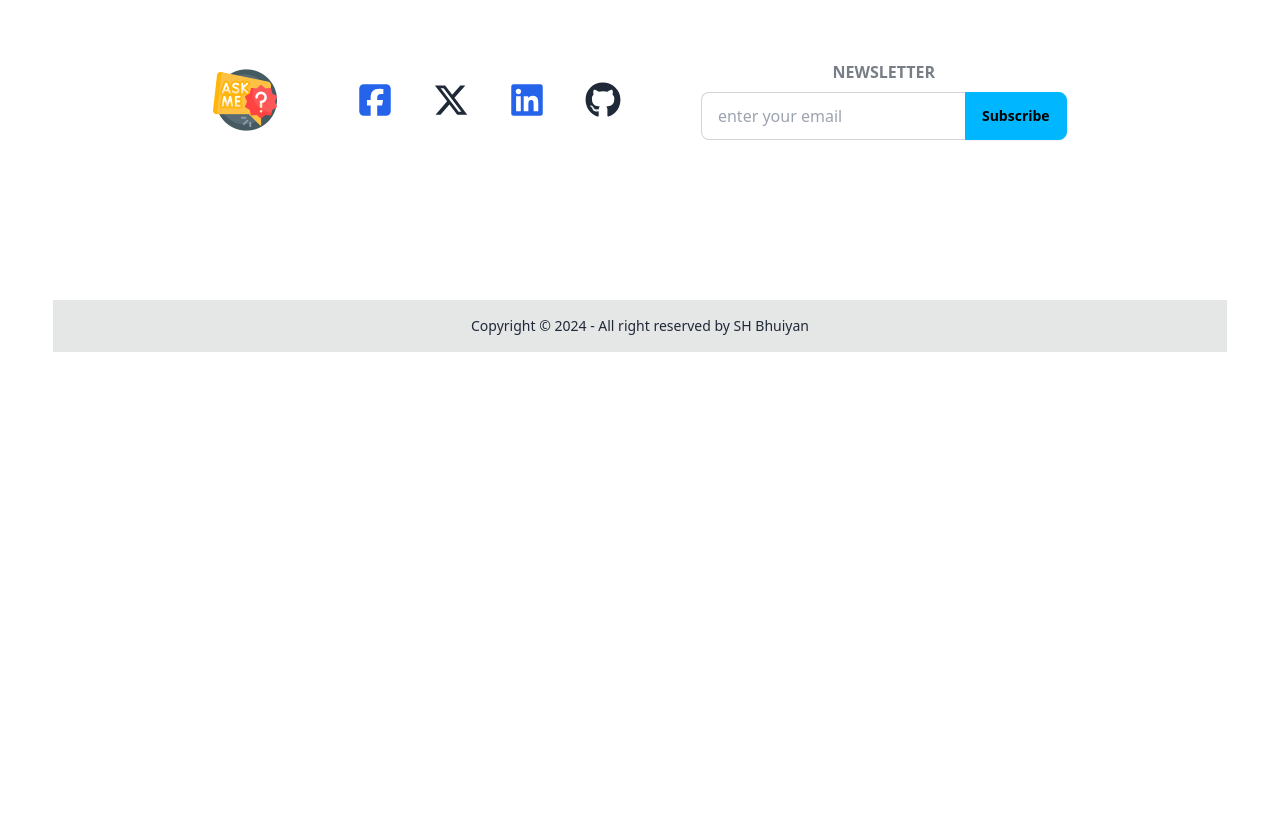
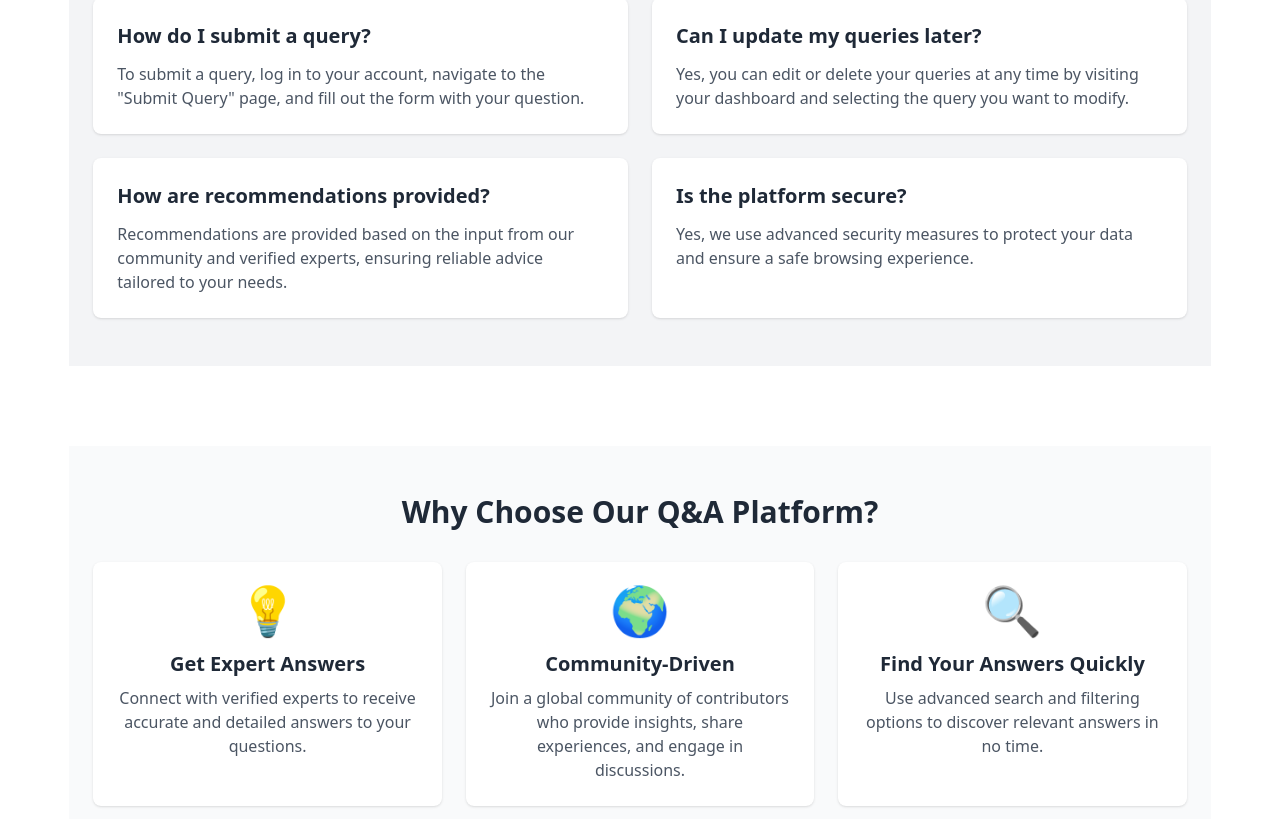
Before and after one commit to shbhuiyan/assisgnment11-client-side-in-ph, a React (Vite) app: page / in a window 1280 px wide. Shown: the part 1221-2040 px from the top of the page. Before the commit the page ends 1573 px from the top, so only its background shows below. Built offline with nearby package versions, Linux system fonts and the light colour scheme; no server answers.

Commit message:
added extra 2 section

```diff
--- /dev/null
+++ b/src/Components/FNQ.jsx
@@ -0,0 +1,53 @@
+
+const FNQ = () => {
+    return (
+      <section className="py-12 bg-gray-100">
+        <div className="max-w-7xl mx-auto px-6">
+          <h2 className="text-3xl font-bold text-gray-800 text-center mb-8">
+            Frequently Asked Queries
+          </h2>
+          <div className="grid grid-cols-1 md:grid-cols-2 gap-6">
+            <div className="bg-white p-6 shadow rounded-lg">
+              <h3 className="text-xl font-semibold text-gray-800 mb-3">
+                How do I submit a query?
+              </h3>
+              <p className="text-gray-600">
+                To submit a query, log in to your account, navigate to the &quot;Submit
+                Query&quot; page, and fill out the form with your question.
+              </p>
+            </div>
+            <div className="bg-white p-6 shadow rounded-lg">
+              <h3 className="text-xl font-semibold text-gray-800 mb-3">
+                Can I update my queries later?
+              </h3>
+              <p className="text-gray-600">
+                Yes, you can edit or delete your queries at any time by visiting
+                your dashboard and selecting the query you want to modify.
+              </p>
+            </div>
+            <div className="bg-white p-6 shadow rounded-lg">
+              <h3 className="text-xl font-semibold text-gray-800 mb-3">
+                How are recommendations provided?
+              </h3>
+              <p className="text-gray-600">
+                Recommendations are provided based on the input from our
+                community and verified experts, ensuring reliable advice tailored
+                to your needs.
+              </p>
+            </div>
+            <div className="bg-white p-6 shadow rounded-lg">
+              <h3 className="text-xl font-semibold text-gray-800 mb-3">
+                Is the platform secure?
+              </h3>
+              <p className="text-gray-600">
+                Yes, we use advanced security measures to protect your data and
+                ensure a safe browsing experience.
+              </p>
+            </div>
+          </div>
+        </div>
+      </section>
+    );
+  };
+
+export default FNQ;
--- /dev/null
+++ b/src/Components/FeaturesSection.jsx
@@ -0,0 +1,43 @@
+
+const FeaturesSection = () => {
+    return (
+      <section className="py-12 bg-gray-50">
+        <div className="max-w-7xl mx-auto px-6">
+          <h2 className="text-3xl font-bold text-gray-800 text-center mb-8">
+            Why Choose Our Q&A Platform?
+          </h2>
+          <div className="grid grid-cols-1 md:grid-cols-3 gap-6">
+            <div className="text-center p-6 bg-white rounded-lg shadow">
+              <div className="text-5xl text-indigo-600 mb-4">💡</div>
+              <h3 className="text-xl font-semibold text-gray-800 mb-2">
+                Get Expert Answers
+              </h3>
+              <p className="text-gray-600">
+                Connect with verified experts to receive accurate and detailed answers to your questions.
+              </p>
+            </div>
+            <div className="text-center p-6 bg-white rounded-lg shadow">
+              <div className="text-5xl text-purple-600 mb-4">🌍</div>
+              <h3 className="text-xl font-semibold text-gray-800 mb-2">
+                Community-Driven
+              </h3>
+              <p className="text-gray-600">
+                Join a global community of contributors who provide insights, share experiences, and engage in discussions.
+              </p>
+            </div>
+            <div className="text-center p-6 bg-white rounded-lg shadow">
+              <div className="text-5xl text-green-600 mb-4">🔍</div>
+              <h3 className="text-xl font-semibold text-gray-800 mb-2">
+                Find Your Answers Quickly
+              </h3>
+              <p className="text-gray-600">
+                Use advanced search and filtering options to discover relevant answers in no time.
+              </p>
+            </div>
+          </div>
+        </div>
+      </section>
+    );
+  };
+
+export default FeaturesSection;
--- a/src/Pages/HomePage.jsx
+++ b/src/Pages/HomePage.jsx
@@ -1,5 +1,7 @@
 import { Outlet } from "react-router-dom";
 import Banner from "../Components/Banner/Banner";
+import FNQ from "../Components/FNQ";
+import FeaturesSection from "../Components/FeaturesSection";
 
 
 
@@ -10,6 +12,8 @@ const HomePage = () => {
         <div className="space-y-20 p-4">
             <Banner/>
             <Outlet/>
+            <FNQ />
+            <FeaturesSection />
         </div>
     );
 };
--- a/src/Pages/MyQueries.jsx
+++ b/src/Pages/MyQueries.jsx
@@ -66,6 +66,7 @@ const MyQueries = () => {
 
           <div className="">
           <h1 className="text-4xl text-center font-bold my-10">My Posted Queries</h1>
+
           {
             queries.length ? <div className="grid grid-cols-1 md:grid-cols-2 xl:grid-cols-3 gap-10">
                       {
--- a/src/Pages/Queries.jsx
+++ b/src/Pages/Queries.jsx
@@ -20,7 +20,7 @@ const Queries = () => {
           Discover what others are asking and join the discussion.
         </p>
         <div className="flex justify-between gap-5">
-          {/* <form className="flex" onSubmit={handleSearch}>
+          <form className="flex">
       <input
         type="text"
         name="search"
@@ -28,7 +28,7 @@ const Queries = () => {
         placeholder="Search here ..."
         className="border-2 p-3 rounded-s-lg w-full outline-none max-w-xs" />
       <button className="p-3 border-2 border-rose-500 px-5 font-bold hover:bg-rose-400 bg-rose-500 rounded-e-lg" type="submit">Search</button>
-    </form> */}
+    </form>
           <button
             onClick={() => setChangeLayout(!changeLayout)}
             className="btn btn-outline btn-neutral max-lg:hidden"
--- a/src/Pages/QueryDetails.jsx
+++ b/src/Pages/QueryDetails.jsx
@@ -6,10 +6,12 @@ import moment from "moment";
 import Swal from "sweetalert2";
 import RecommendationCard from "../Components/cards/RecommendationCard";
 import NoRecommendFound from "../Components/NoRecommendFound";
+import useAxiosSecure from "../CustomHooks/useAxiosSecure";
 
 const QueryDetails = () => {
   const [recommendations, setRecommendations] = useState([]);
 
+  const axiosSecure = useAxiosSecure()
   const { user } = useContext(AuthContext);
   const queryDetails = useLoaderData();
 
@@ -58,8 +60,7 @@ const QueryDetails = () => {
       currentDateTime,
     };
 
-    axios
-      .post(
+    axiosSecure.post(
         "https://b10-a11-server-side-shbhuiyan-main.vercel.app/recommendations",
         recommendation
       )
@@ -68,7 +69,7 @@ const QueryDetails = () => {
           Swal.fire({
             title: "Successfully Added Your Recommendation!",
             icon: "success",
-            // draggable: true
+            draggable: true
           });
         }
 
@@ -81,6 +82,10 @@ const QueryDetails = () => {
             setRecommendations(res.data);
           });
       });
+
+    // add increment recommendations
+    axiosSecure.patch(`/single-queries/${_id}`)
+    .then(res => console.log(res.data))
 
     e.target.reset();
     // after submitting modal close
--- a/src/Provider/AuthProvider.jsx
+++ b/src/Provider/AuthProvider.jsx
@@ -60,10 +60,12 @@ const AuthProvider = ({ children }) => {
           .post(
             "https://b10-a11-server-side-shbhuiyan-main.vercel.app/jwt",
             userJWT,
-            { withCredentials: true }
+            {
+              withCredentials: true,
+            }
           )
           .then((res) => {
-            res.data;
+            console.log(res.data);;
             setLoading(false);
           });
       } else {
```
